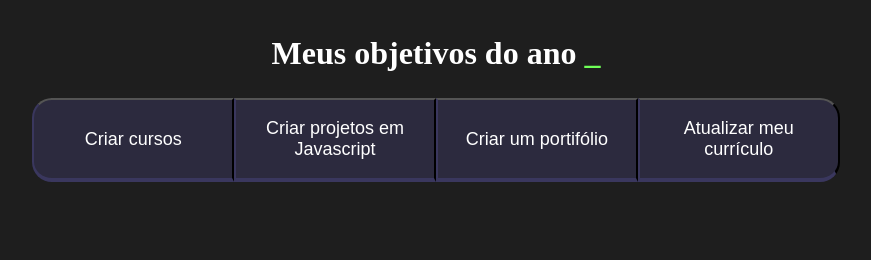
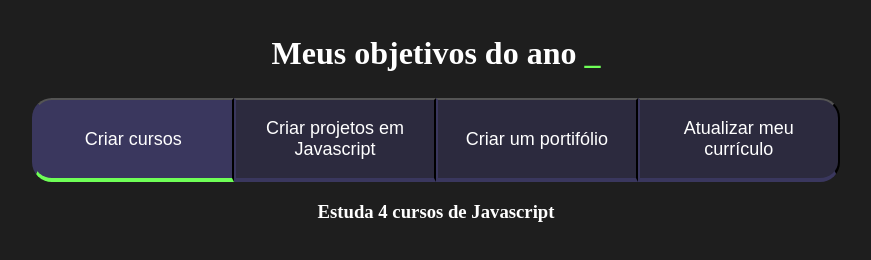
Before and after one commit to nathannn007/nathan-3F, a plain HTML site: page index.html in a window 1280 px wide. Both pictures are taken after a click on the button "Criar cursos". Shown: the whole page, without its empty margins (204-1075 px from the left). Drawn offline with Linux system fonts and the light colour scheme.

Commit message:
Add files via upload

```diff
--- a/index.html
+++ b/index.html
@@ -17,6 +17,11 @@
           <button class="botao">Atualizar meu currículo</button>
 
       </div>
+      <div class="abas-textos">
+          <div class="aba-conteudo">
+              <h3 class="aba-conteudo-titulo-principal">Estuda 4 cursos de Javascript</h3>
+          </div>
+      </div>
     </section>
     <script src="main.js"></script>
 </body>
--- a/main.js
+++ b/main.js
@@ -3,6 +3,10 @@ const botoes = document.querySelectorAll(".botao")
 
 for (let i = 0; i < botoes.length; i++){
 botoes[i].onclick = function(){
+    for(let j = 0; j < botoes.length; j++){
+    botoes[j].classList.remove("ativo")
+    }
+    botoes[i].classList.add("ativo")
+  }
 
-  }
 }
--- a/style.css
+++ b/style.css
@@ -51,6 +51,10 @@ span{
 .botao:last-child{
     border-radius: 0 0 20px 20px;
 }
+.ativo{
+    background-color: var(--botao-ativo);
+    border-bottom:  4px solid var(--verde);
+}
 @media screen and (min-width: 700px){
     .botoes{
         display: flex;
```
